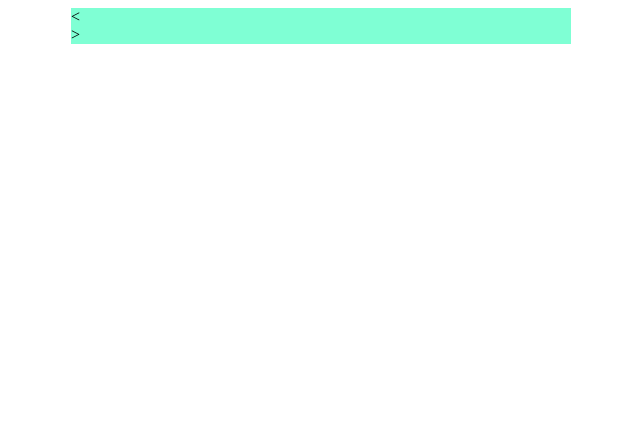
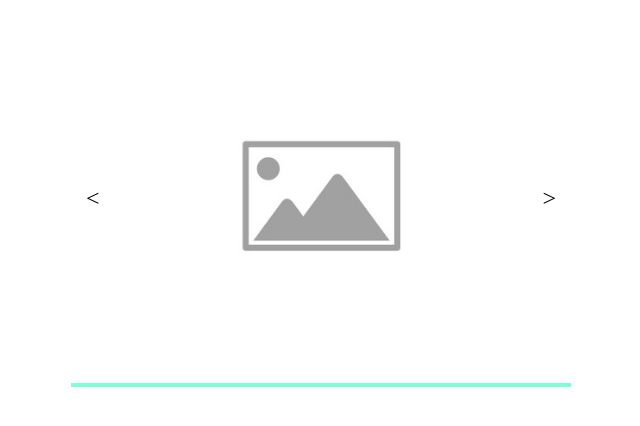
Before and after one commit to marin0suke/image-carousel, a website built with webpack: page src/template.html in a window 1280 px wide. Shown: the whole page, without its empty margins (319-959 px from the left). Built offline with nearby package versions, Linux system fonts and the light colour scheme.

Commit message:
Adjust arrow styling and visibility.

```diff
--- a/src/styles.css
+++ b/src/styles.css
@@ -2,18 +2,44 @@
     width: 500px; /*fixed width to fit 1x image.*/
     overflow: hidden; /*hides other images in child div.*/
     background-color:aquamarine;
+    margin: 0 auto; /*centers div - only works if have fixed width.*/
+    position: relative; /*so can position arrows*/
+}
+
+.slide img {
+    width: 100%;
     height: auto;
-    margin: 0 auto; /*centers div - only works if have fixed width.*/
 }
 
 .slides {
-    width: 500%;
+    width: 100%;
     display: flex;
     position: relative;
+    transition: transform 0.3s ease; /*for a smooth transition.*/
 }
 
 .slide {
     flex: 0 0 100%; /*this makes sure the slide takes up the entire width of its container.*/
+}
+
+.prev-arrow,
+.next-arrow {
+    cursor: pointer;
+    position: absolute;
+    top: 50%;
+    transform: translateY(-50%);
+    font-size: 24px;
+    background-color: rgba(255, 255, 255, 0.5); /*background for visibility.*/
+    padding: 5px;
+    z-index: 10; /*makes sure they're on top and visible.*/
+}
+
+.prev-arrow {
+    left: 10px;
+}
+
+.next-arrow {
+    right: 10px;
 }
 
 .nav-dots {
--- a/src/template.html
+++ b/src/template.html
@@ -9,11 +9,11 @@
     <div class="carousel">
         <div class="prev-arrow"><</div>
         <div class="slides">
-            <div class="slide"></div>
-            <div class="slide"></div>
-            <div class="slide"></div>
-            <div class="slide"></div>
-            <div class="slide">    </div>
+            <div class="slide"><img src="../assets/placeholder-image.jpg"></div>
+            <div class="slide"><img src="../assets/placeholder-image.jpg"></div>
+            <div class="slide"><img src="../assets/placeholder-image.jpg"></div>
+            <div class="slide"><img src="../assets/placeholder-image.jpg"></div>
+            <div class="slide"><img src="../assets/placeholder-image.jpg"></div>
         </div>
         <div class="next-arrow">></div>
     </div>
```
